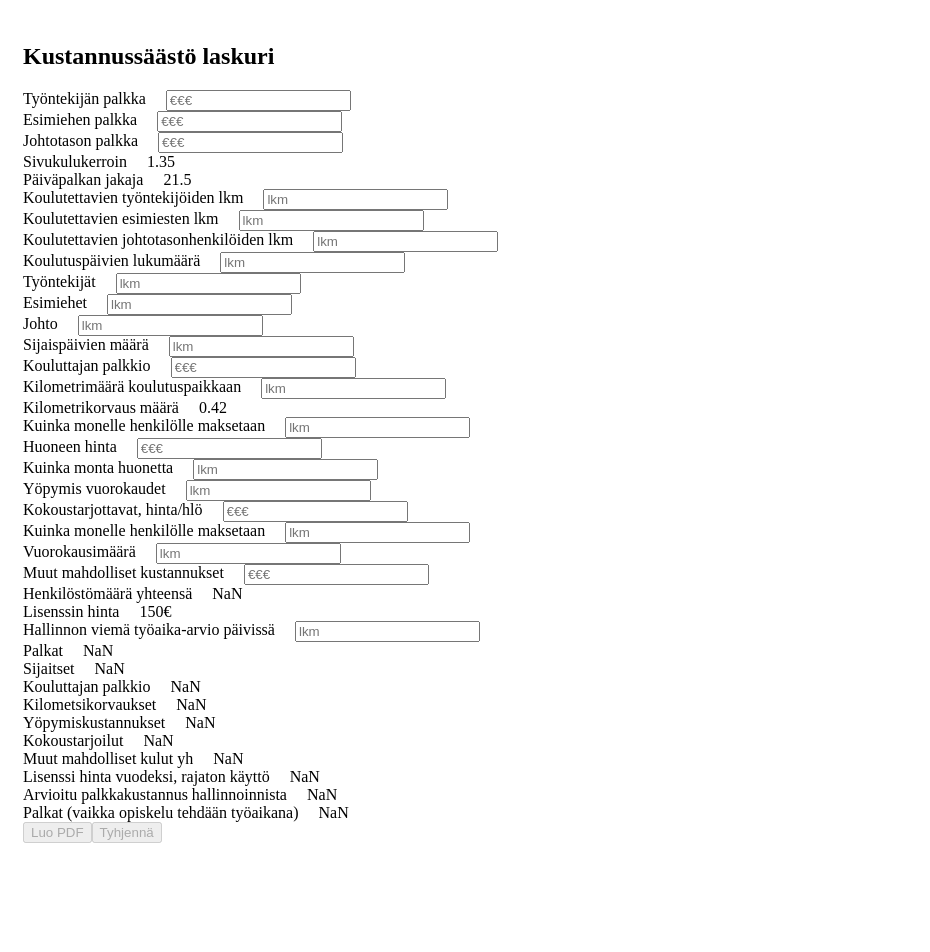
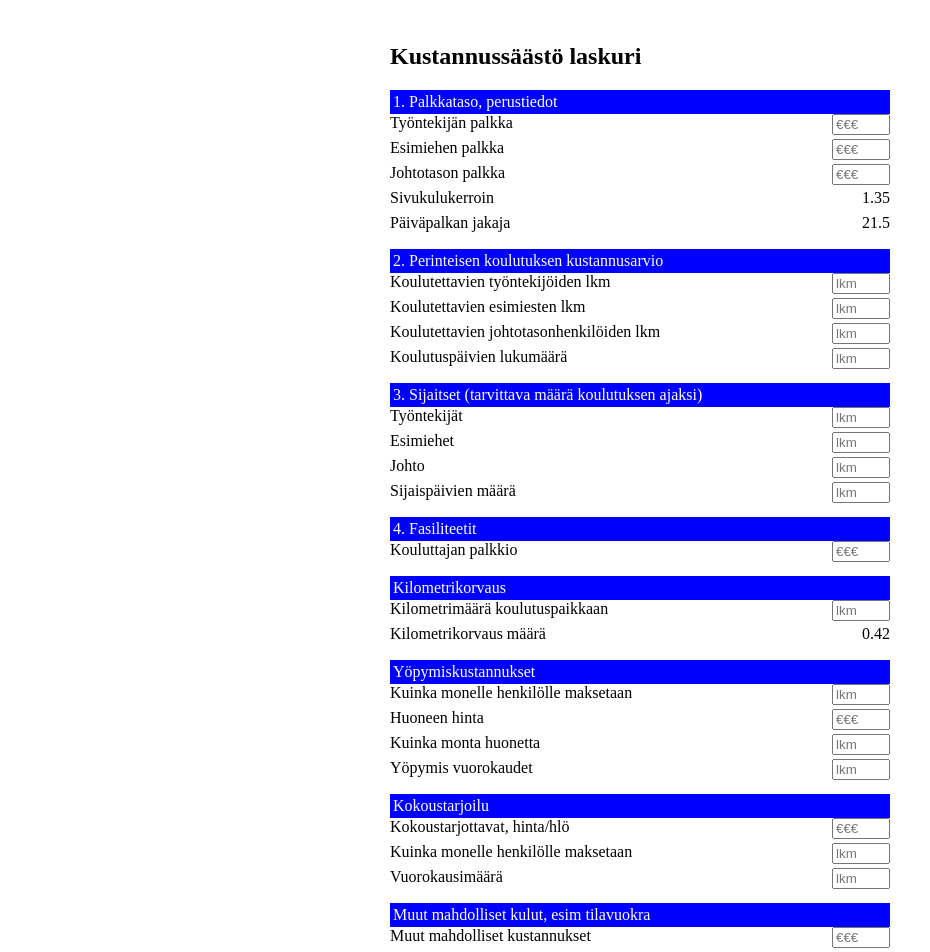
Before and after one commit to mAAstro7/ms, a React (Create React App) app: page / in a window 1280 px wide. Shown: the top 952 px of the page, without its empty margins (0-930 px from the left). Before the commit the page ends 866 px from the top, so only its background shows below. Built offline with nearby package versions, Linux system fonts and the light colour scheme.

Commit message:
make sectionbreak blue

```diff
--- a/src/App.css
+++ b/src/App.css
@@ -31,3 +31,30 @@
   float:left;
   margin-right: 20px;
 }
+
+
+.save-money {
+  margin:auto;
+  max-width: 500px;
+}
+
+.data-holder {
+  float:right;
+}
+
+.section-holder {
+  width: 100%;
+  position: relative;
+  height: 25px;
+}
+
+.data-input-holder {
+  width: 50px;
+}
+
+.section-breaker {
+  background-color: blue;
+  color: #ffffff;
+  padding: 3px;
+  margin-top: 10px;
+}
--- a/src/MoneySaver.js
+++ b/src/MoneySaver.js
@@ -7,280 +7,280 @@ let MoneySaver = (props) => {
   return (
     <form onSubmit={handleSubmit}>
       <div class="moneysaver-holder">
+      <div class="section-breaker">1. Palkkataso, perustiedot</div>
         <div class="section-holder">
           <label class="info-label">Työntekijän palkka</label>
-          <div>
-            <Field name="workerpay" component="input" type="text" placeholder="€€€" />
+          <div class="data-holder">
+            <Field class="data-input-holder" name="workerpay" component="input" type="text" placeholder="€€€" />
           </div>
         </div>
         <div class="section-holder">
           <label class="info-label">Esimiehen palkka</label>
-          <div>
-            <Field name="managerpay" component="input" type="text" placeholder="€€€" />
+          <div class="data-holder">
+            <Field class="data-input-holder" name="managerpay" component="input" type="text" placeholder="€€€" />
           </div>
         </div>
         <div class="section-holder">
           <label class="info-label">Johtotason palkka</label>
-          <div>
-            <Field name="bosspay" component="input" type="text" placeholder="€€€" />
+          <div class="data-holder">
+            <Field class="data-input-holder" name="bosspay" component="input" type="text" placeholder="€€€" />
           </div>
         </div>
         <div class="section-holder">
           <label class="info-label">Sivukulukerroin</label>
-          <div>
+          <div class="data-holder">
             {firmpaymultiplier}
           </div>
         </div>
         <div class="section-holder">
           <label class="info-label">Päiväpalkan jakaja</label>
-          <div>
+          <div class="data-holder">
             {daypay}
           </div>
         </div>
-
+        <div class="section-breaker">2. Perinteisen koulutuksen kustannusarvio</div>
         <div class="section-holder">
           <label class="info-label">Koulutettavien työntekijöiden lkm</label>
-          <div>
-            <Field name="countworker" component="input" type="text" placeholder="lkm" />
+          <div class="data-holder">
+            <Field class="data-input-holder" name="countworker" component="input" type="text" placeholder="lkm" />
           </div>
         </div>
 
         <div class="section-holder">
           <label class="info-label">Koulutettavien esimiesten lkm</label>
-          <div>
-            <Field name="countmanager" component="input" type="text" placeholder="lkm" />
+          <div class="data-holder">
+            <Field class="data-input-holder" name="countmanager" component="input" type="text" placeholder="lkm" />
           </div>
         </div>
 
         <div class="section-holder">
           <label class="info-label">Koulutettavien johtotasonhenkilöiden lkm </label>
-          <div>
-            <Field name="countboss" component="input" type="text" placeholder="lkm" />
+          <div class="data-holder">
+            <Field class="data-input-holder" name="countboss" component="input" type="text" placeholder="lkm" />
           </div>
         </div>
 
         <div class="section-holder">
           <label class="info-label">Koulutuspäivien lukumäärä</label>
-          <div>
-            <Field name="daycount" component="input" type="text" placeholder="lkm" />
+          <div class="data-holder">
+            <Field class="data-input-holder" name="daycount" component="input" type="text" placeholder="lkm" />
           </div>
         </div>
-
+        <div class="section-breaker">3. Sijaitset (tarvittava määrä koulutuksen ajaksi)</div>
         <div class="section-holder">
           <label class="info-label">Työntekijät</label>
-          <div>
-            <Field name="tempworker" component="input" type="text" placeholder="lkm" />
+          <div class="data-holder">
+            <Field class="data-input-holder" name="tempworker" component="input" type="text" placeholder="lkm" />
           </div>
         </div>
 
         <div class="section-holder">
           <label class="info-label">Esimiehet</label>
-          <div>
-            <Field name="tempmanager" component="input" type="text" placeholder="lkm" />
+          <div class="data-holder">
+            <Field class="data-input-holder" name="tempmanager" component="input" type="text" placeholder="lkm" />
           </div>
         </div>
         <div class="section-holder">
           <label class="info-label">Johto</label>
-          <div>
-            <Field name="tempboss" component="input" type="text" placeholder="lkm" />
+          <div class="data-holder">
+            <Field class="data-input-holder" name="tempboss" component="input" type="text" placeholder="lkm" />
           </div>
         </div>
         <div class="section-holder">
           <label class="info-label">Sijaispäivien määrä</label>
-          <div>
-            <Field name="tempdaycount" component="input" type="text" placeholder="lkm" />
+          <div class="data-holder">
+            <Field class="data-input-holder" name="tempdaycount" component="input" type="text" placeholder="lkm" />
           </div>
         </div>
-
+        <div class="section-breaker">4. Fasiliteetit</div>
         <div class="section-holder">
           <label class="info-label">Kouluttajan palkkio</label>
-          <div>
-            <Field name="teacherpay" component="input" type="text" placeholder="€€€" />
+          <div class="data-holder">
+            <Field class="data-input-holder" name="teacherpay" component="input" type="text" placeholder="€€€" />
           </div>
         </div>
-
+        <div class="section-breaker">Kilometrikorvaus</div>
         <div class="section-holder">
           <label class="info-label">Kilometrimäärä koulutuspaikkaan</label>
-          <div>
-            <Field name="countkm" component="input" type="text" placeholder="lkm" />
+          <div class="data-holder">
+            <Field class="data-input-holder" name="countkm" component="input" type="text" placeholder="lkm" />
           </div>
         </div>
         <div class="section-holder">
           <label class="info-label">Kilometrikorvaus määrä</label>
-          <div>
-            <div>
+          <div class="data-holder">
               {kilometrikorvaus}
-            </div>
           </div>
         </div>
+        <div class="section-breaker">Yöpymiskustannukset</div>
         <div class="section-holder">
           <label class="info-label">Kuinka monelle henkilölle maksetaan</label>
-          <div>
-            <Field name="countkmrefund" component="input" type="text" placeholder="lkm" />
+          <div class="data-holder">
+            <Field class="data-input-holder" name="countkmrefund" component="input" type="text" placeholder="lkm" />
           </div>
         </div>
 
         <div class="section-holder">
           <label class="info-label">Huoneen hinta</label>
-          <div>
-            <Field name="roomcost" component="input" type="text" placeholder="€€€" />
+          <div class="data-holder">
+            <Field class="data-input-holder" name="roomcost" component="input" type="text" placeholder="€€€" />
           </div>
         </div>
         <div class="section-holder">
           <label class="info-label">Kuinka monta huonetta</label>
-          <div>
+          <div class="data-holder">
 
-            <Field name="roomcount" component="input" type="text" placeholder="lkm" />
+            <Field class="data-input-holder" name="roomcount" component="input" type="text" placeholder="lkm" />
 
           </div>
         </div>
         <div class="section-holder">
           <label class="info-label">Yöpymis vuorokaudet</label>
-          <div>
-            <Field name="countroomdays" component="input" type="text" placeholder="lkm" />
+          <div class="data-holder">
+            <Field class="data-input-holder" name="countroomdays" component="input" type="text" placeholder="lkm" />
           </div>
         </div>
-
+        <div class="section-breaker">Kokoustarjoilu</div>
 
         <div class="section-holder">
           <label class="info-label">Kokoustarjottavat, hinta/hlö</label>
-          <div>
-            <Field name="foodcost" component="input" type="text" placeholder="€€€" />
+          <div class="data-holder">
+            <Field class="data-input-holder" name="foodcost" component="input" type="text" placeholder="€€€" />
           </div>
         </div>
         <div class="section-holder">
           <label class="info-label">Kuinka monelle henkilölle maksetaan</label>
-          <div>
+          <div class="data-holder">
 
-            <Field name="foodcount" component="input" type="text" placeholder="lkm" />
+            <Field class="data-input-holder" name="foodcount" component="input" type="text" placeholder="lkm" />
 
           </div>
         </div>
         <div class="section-holder">
           <label class="info-label">Vuorokausimäärä</label>
-          <div>
-            <Field name="countfooddays" component="input" type="text" placeholder="lkm" />
+          <div class="data-holder">
+            <Field class="data-input-holder" name="countfooddays" component="input" type="text" placeholder="lkm" />
+          </div>
+        </div>
+        <div class="section-breaker">Muut mahdolliset kulut, esim tilavuokra</div>
+        <div class="section-holder">
+          <label class="info-label">Muut mahdolliset kustannukset</label>
+          <div class="data-holder">
+            <Field class="data-input-holder" name="costother" component="input" type="text" placeholder="€€€" />
           </div>
         </div>
 
+
+        <div class="section-breaker">5. Skholen malli kustannusarvio</div>
         <div class="section-holder">
-          <label class="info-label">Muut mahdolliset kustannukset</label>
-          <div>
-            <Field name="costother" component="input" type="text" placeholder="€€€" />
+          <label class="info-label">Henkilöstömäärä yhteensä</label>
+          <div class="data-holder">
+
+              {allppl}
+
+          </div>
+        </div>
+        <div class="section-holder">
+          <label class="info-label">Lisenssin hinta</label>
+          <div class="data-holder">
+
+              {skholelicens}€
+
+          </div>
+        </div>
+        <div class="section-holder">
+          <label class="info-label">Hallinnon viemä työaika-arvio päivissä</label>
+          <div class="data-holder">
+            <Field class="data-input-holder" name="countbossskholedays" component="input" type="text" placeholder="lkm" />
+          </div>
+        </div>
+
+        <div class="section-breaker">6. Kustannusvertailu</div>
+        <div class="section-holder">
+          <label class="info-label">Palkat</label>
+          <div class="data-holder">
+
+              {salaryAll}
+
+          </div>
+        </div>
+        <div class="section-holder">
+          <label class="info-label">Sijaitset</label>
+          <div class="data-holder">
+
+              {salaryTemp}
+
+          </div>
+        </div>
+        <div class="section-holder">
+          <label class="info-label">Kouluttajan palkkio</label>
+          <div class="data-holder">
+
+              {costTeacher}
+            </div>
+
+        </div>
+        <div class="section-holder">
+          <label class="info-label">Kilometsikorvaukset</label>
+          <div class="data-holder">
+
+              {costCar}
+            </div>
+
+        </div>
+        <div class="section-holder">
+          <label class="info-label">Yöpymiskustannukset</label>
+          <div class="data-holder">
+
+              {costHotel}
+            </div>
+
+        </div>
+        <div class="section-holder">
+          <label class="info-label">Kokoustarjoilut</label>
+          <div class="data-holder">
+
+              {costFood}
+
+          </div>
+        </div>
+        <div class="section-holder">
+          <label class="info-label">Muut mahdolliset kulut yh</label>
+          <div class="data-holder">
+
+              {costother}
+
+          </div>
+        </div>
+        <div class="section-breaker">Skholen malli</div>
+        <div class="section-holder">
+          <label class="info-label">Lisenssi hinta vuodeksi, rajaton käyttö</label>
+          <div class="data-holder">
+
+              {costSkholePay}
+
+          </div>
+        </div>
+        <div class="section-holder">
+          <label class="info-label">Arvioitu palkkakustannus hallinnoinnista</label>
+          <div class="data-holder">
+
+              {costSkholeBoss}
+
+          </div>
+        </div>
+        <div class="section-holder">
+          <label class="info-label">Palkat (vaikka opiskelu tehdään työaikana)</label>
+          <div class="data-holder">
+
+              {costSkholeWorkers}
+
           </div>
         </div>
 
 
 
-        <div class="section-holder">
-          <label class="info-label">Henkilöstömäärä yhteensä</label>
-          <div>
-            <div>
-              {allppl}
-            </div>
-          </div>
-        </div>
-        <div class="section-holder">
-          <label class="info-label">Lisenssin hinta</label>
-          <div>
-            <div>
-              {skholelicens}€
-          </div>
-          </div>
-        </div>
-        <div class="section-holder">
-          <label class="info-label">Hallinnon viemä työaika-arvio päivissä</label>
-          <div>
-            <Field name="countbossskholedays" component="input" type="text" placeholder="lkm" />
-          </div>
-        </div>
-
-
-        <div class="section-holder">
-          <label class="info-label">Palkat</label>
-          <div>
-            <div>
-              {salaryAll}
-            </div>
-          </div>
-        </div>
-        <div class="section-holder">
-          <label class="info-label">Sijaitset</label>
-          <div>
-            <div>
-              {salaryTemp}
-            </div>
-          </div>
-        </div>
-        <div class="section-holder">
-          <label class="info-label">Kouluttajan palkkio</label>
-          <div>
-            <div>
-              {costTeacher}
-            </div>
-          </div>
-        </div>
-        <div class="section-holder">
-          <label class="info-label">Kilometsikorvaukset</label>
-          <div>
-            <div>
-              {costCar}
-            </div>
-          </div>
-        </div>
-        <div class="section-holder">
-          <label class="info-label">Yöpymiskustannukset</label>
-          <div>
-            <div>
-              {costHotel}
-            </div>
-          </div>
-        </div>
-        <div class="section-holder">
-          <label class="info-label">Kokoustarjoilut</label>
-          <div>
-            <div>
-              {costFood}
-            </div>
-          </div>
-        </div>
-        <div class="section-holder">
-          <label class="info-label">Muut mahdolliset kulut yh</label>
-          <div>
-            <div>
-              {costother}
-            </div>
-          </div>
-        </div>
-
-        <div class="section-holder">
-          <label class="info-label">Lisenssi hinta vuodeksi, rajaton käyttö</label>
-          <div>
-            <div>
-              {costSkholePay}
-            </div>
-          </div>
-        </div>
-        <div class="section-holder">
-          <label class="info-label">Arvioitu palkkakustannus hallinnoinnista</label>
-          <div>
-            <div>
-              {costSkholeBoss}
-            </div>
-          </div>
-        </div>
-        <div class="section-holder">
-          <label class="info-label">Palkat (vaikka opiskelu tehdään työaikana)</label>
-          <div>
-            <div>
-              {costSkholeWorkers}
-            </div>
-          </div>
-        </div>
-
-
-
-        <div>
+        <div class="button-holders">
           <button type="submit" disabled={pristine || submitting}>Luo PDF</button>
           <button type="button" disabled={pristine || submitting} onClick={reset}>Tyhjennä</button>
         </div>
--- a/src/index.js
+++ b/src/index.js
@@ -9,7 +9,7 @@ const rootEl = document.getElementById("root");
 
 ReactDOM.render(
   <Provider store={store}>
-    <div style={{ padding: 15 }}>
+    <div style={{ padding: 15 }} class="save-money">
       <h2>Kustannussäästö laskuri</h2>
       <App/>
     </div>
```
